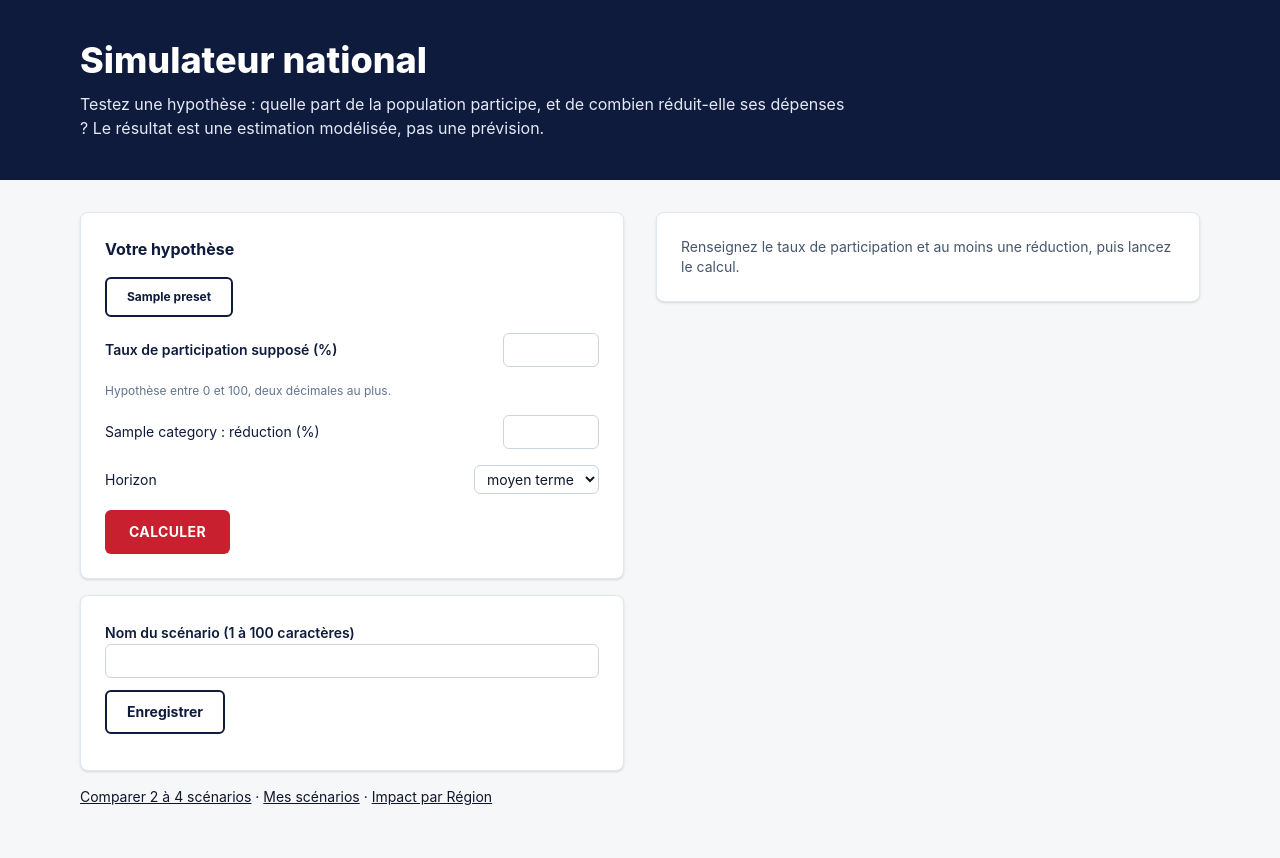
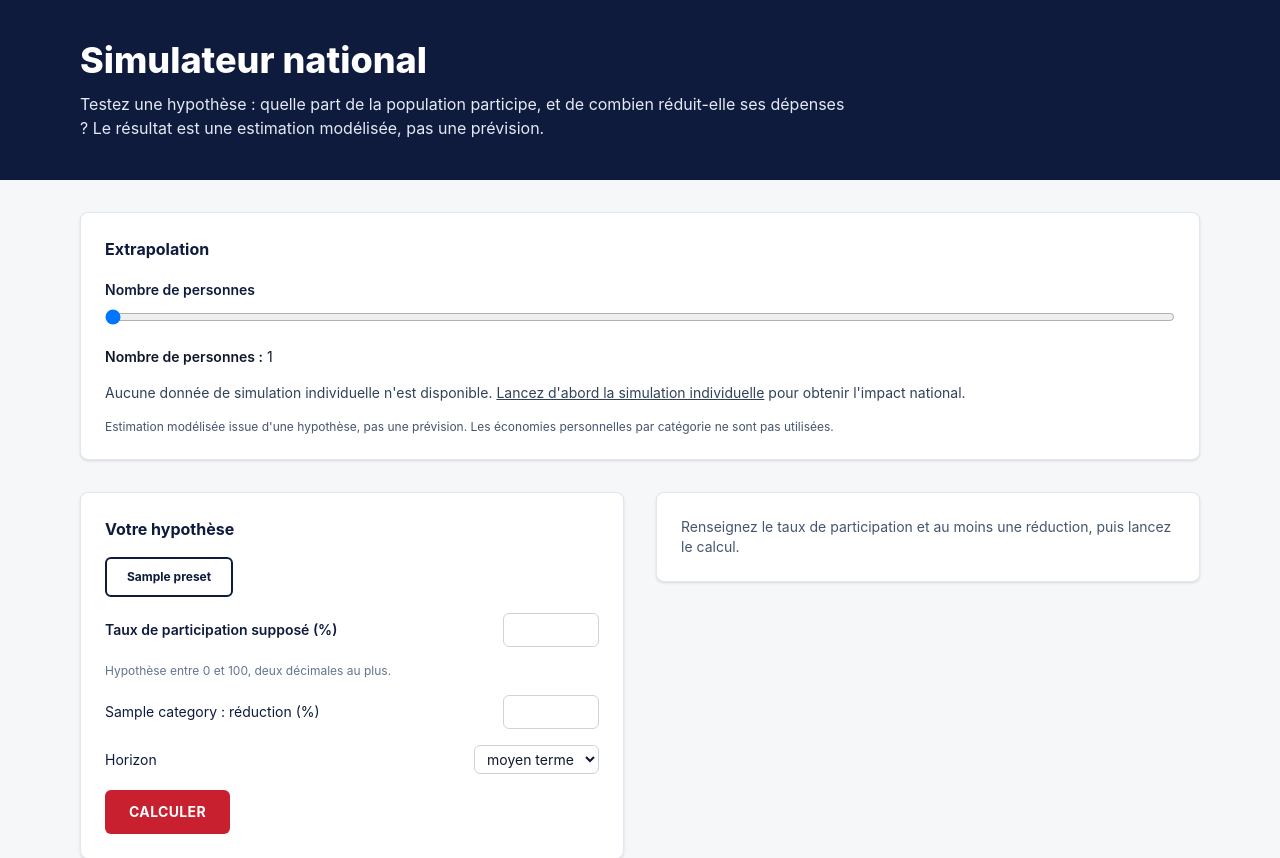
Before and after one commit to Sam9682/partipolia, a Python web app: template app/templates/public/national_simulator.html in a window 1280 px wide. Shown: the part 60-918 px from the top of the page. Run offline with Jinja, Linux system fonts and the light colour scheme; the template is opened without the code that fills it: most values are stand-ins (such as "Sample title", 1, 10 or a date in 2020); style sheets or scripts are compiled from the project's sources.

```diff
--- /dev/null
+++ b/app/static/js/national_slider.js
@@ -0,0 +1,198 @@
+/*
+ * Curseur de population pour la simulation nationale.
+ * Fonctions pures : arithmétique décimale exacte (BigInt), formatage fr-FR.
+ * Aucun appel réseau.
+ */
+(function (root) {
+  'use strict';
+
+  var MAX_COUNT = 68000000;
+  var SLIDER_MAX = 1000;
+  var SCALE = 6;
+  var ABS_LIMIT = 1000000000;
+  var STORAGE_KEY = 'partipolia.nationalTransfer';
+  var HORIZONS = ['short', 'medium', 'long'];
+
+  var FACTOR = 10n ** BigInt(SCALE);
+  var DECIMAL_RE = /^-?\d+(\.\d+)?$/;
+  var THIN_NBSP = '\u202f';
+  var NBSP = '\u00a0';
+  var MINUS = '\u2212';
+
+  // --- Curseur -------------------------------------------------------------
+
+  function sliderToCount(position) {
+    var p = Number(position);
+    if (!Number.isFinite(p)) { p = 0; }
+    p = Math.min(Math.max(p, 0), SLIDER_MAX);
+    if (p >= SLIDER_MAX) { return MAX_COUNT; }
+    var n = Math.round(Math.pow(MAX_COUNT, p / SLIDER_MAX));
+    return Math.min(Math.max(n, 1), MAX_COUNT);
+  }
+
+  function countToSlider(count) {
+    var n = Number(count);
+    if (!Number.isFinite(n) || n <= 1) { return 0; }
+    if (n >= MAX_COUNT) { return SLIDER_MAX; }
+    var p = Math.round(SLIDER_MAX * Math.log(n) / Math.log(MAX_COUNT));
+    return Math.min(Math.max(p, 0), SLIDER_MAX);
+  }
+
+  // --- Arithmétique décimale exacte ---------------------------------------
+
+  // Division entière arrondie au plus proche, demi vers l'infini en valeur absolue.
+  function divRound(num, den) {
+    var negative = num < 0n;
+    var abs = negative ? -num : num;
+    var q = (abs * 2n + den) / (den * 2n);
+    return negative ? -q : q;
+  }
+
+  function decimalToScaled(text) {
+    if (typeof text !== 'string' || !DECIMAL_RE.test(text)) { return null; }
+    var negative = text.charAt(0) === '-';
+    var body = negative ? text.slice(1) : text;
+    var parts = body.split('.');
+    var intPart = BigInt(parts[0]);
+    var frac = parts.length > 1 ? parts[1] : '';
+    var result;
+    if (frac.length <= SCALE) {
+      while (frac.length < SCALE) { frac += '0'; }
+      result = intPart * FACTOR + BigInt(frac);
+    } else {
+      var digits = BigInt(parts[0] + frac);
+      result = divRound(digits, 10n ** BigInt(frac.length - SCALE));
+    }
+    return negative ? -result : result;
+  }
+
+  function multiplyCount(count, scaled) {
+    return divRound(BigInt(count) * BigInt(scaled), FACTOR);
+  }
+
+  // --- Formatage fr-FR -----------------------------------------------------
+
+  function groupDigits(digits) {
+    return digits.replace(/\B(?=(\d{3})+(?!\d))/g, THIN_NBSP);
+  }
+
+  function formatCount(count) {
+    var n = BigInt(count);
+    var negative = n < 0n;
+    var text = groupDigits((negative ? -n : n).toString());
+    return (negative ? MINUS : '') + text;
+  }
+
+  function formatEuroSigned(euros) {
+    var n = BigInt(euros);
+    var negative = n < 0n;
+    var text = groupDigits((negative ? -n : n).toString());
+    return (negative ? MINUS : '+') + text + NBSP + '\u20ac';
+  }
+
+  // --- Transfert de session -----------------------------------------------
+
+  function scaledToDecimal(scaled) {
+    var negative = scaled < 0n;
+    var abs = negative ? -scaled : scaled;
+    var digits = abs.toString();
+    while (digits.length <= SCALE) { digits = '0' + digits; }
+    var text = digits.slice(0, digits.length - SCALE) + '.' + digits.slice(digits.length - SCALE);
+    return (negative && abs !== 0n ? '-' : '') + text;
+  }
+
+  function boundToText(value) {
+    if (typeof value === 'string') { return value; }
+    if (typeof value === 'number' && Number.isFinite(value)) { return String(value); }
+    return null;
+  }
+
+  function buildTransfer(sim) {
+    try {
+      if (!sim || !sim.fiscal || !sim.personal) { return null; }
+      var impact = sim.fiscal.net_public_impact;
+      if (!impact) { return null; }
+      var adults = sim.personal.adults;
+      if (typeof adults !== 'number' || !Number.isInteger(adults) || adults < 1 || adults > 10) {
+        return null;
+      }
+      var lowScaled = decimalToScaled(boundToText(impact.low));
+      var highScaled = decimalToScaled(boundToText(impact.high));
+      if (lowScaled === null || highScaled === null) { return null; }
+      var divisor = BigInt(adults);
+      var horizon = sim.fiscal.horizon;
+      return {
+        low: scaledToDecimal(divRound(lowScaled, divisor)),
+        high: scaledToDecimal(divRound(highScaled, divisor)),
+        horizon: HORIZONS.indexOf(horizon) >= 0 ? horizon : 'medium'
+      };
+    } catch (e) {
+      return null;
+    }
+  }
+
+  function withinLimit(text) {
+    var scaled = decimalToScaled(text);
+    if (scaled === null) { return false; }
+    var abs = scaled < 0n ? -scaled : scaled;
+    return abs <= BigInt(ABS_LIMIT) * FACTOR;
+  }
+
+  function parseTransfer(raw) {
+    if (typeof raw !== 'string') { return null; }
+    var data;
+    try { data = JSON.parse(raw); } catch (e) { return null; }
+    if (!data || typeof data !== 'object' || Array.isArray(data)) { return null; }
+    if (typeof data.low !== 'string' || typeof data.high !== 'string') { return null; }
+    if (!withinLimit(data.low) || !withinLimit(data.high)) { return null; }
+    var horizon = HORIZONS.indexOf(data.horizon) >= 0 ? data.horizon : 'medium';
+    return { low: data.low, high: data.high, horizon: horizon };
+  }
+
+  function writeTransfer(storage, sim) {
+    var transfer = buildTransfer(sim);
+    if (transfer === null) { return false; }
+    try {
+      storage.setItem(STORAGE_KEY, JSON.stringify(transfer));
+      return true;
+    } catch (e) {
+      return false;
+    }
+  }
+
+  function readTransfer(storage) {
+    try {
+      var raw = storage.getItem(STORAGE_KEY);
+      if (raw === null || raw === undefined) { return null; }
+      var transfer = parseTransfer(raw);
+      if (transfer === null) { storage.removeItem(STORAGE_KEY); }
+      return transfer;
+    } catch (e) {
+      return null;
+    }
+  }
+
+  var api = {
+    buildTransfer: buildTransfer,
+    parseTransfer: parseTransfer,
+    writeTransfer: writeTransfer,
+    readTransfer: readTransfer,
+    MAX_COUNT: MAX_COUNT,
+    SLIDER_MAX: SLIDER_MAX,
+    SCALE: SCALE,
+    ABS_LIMIT: ABS_LIMIT,
+    STORAGE_KEY: STORAGE_KEY,
+    HORIZONS: HORIZONS,
+    sliderToCount: sliderToCount,
+    countToSlider: countToSlider,
+    decimalToScaled: decimalToScaled,
+    multiplyCount: multiplyCount,
+    formatCount: formatCount,
+    formatEuroSigned: formatEuroSigned
+  };
+
+  root.PartipoliaNational = Object.assign(root.PartipoliaNational || {}, api);
+  if (typeof module !== 'undefined' && module.exports) {
+    module.exports = root.PartipoliaNational;
+  }
+})(typeof window !== 'undefined' ? window : globalThis);
--- a/app/templates/public/national_simulator.html
+++ b/app/templates/public/national_simulator.html
@@ -11,6 +11,48 @@
 </section>
 
 <div class="mx-auto max-w-6xl px-4 pt-8" data-testid="national-simulator">
+  <section class="card mb-8 space-y-4" aria-labelledby="extrapolation-titre" x-data="nationalExtrapolation()" x-init="init()" data-testid="extrapolation">
+    <h2 id="extrapolation-titre" class="font-bold text-navy-900">Extrapolation</h2>
+
+    <div>
+      <label for="population-slider" class="text-sm font-semibold text-navy-900">Nombre de personnes</label>
+      <input id="population-slider" type="range" min="0" max="1000" step="1" value="0"
+             x-model.number="position"
+             class="mt-2 w-full rounded focus:outline-none focus-visible:ring-2 focus-visible:ring-navy-900 focus-visible:ring-offset-2" />
+    </div>
+
+    <div aria-live="polite" aria-atomic="true" data-testid="extrapolation-valeurs" class="space-y-2 text-sm">
+      <p><span class="font-semibold">Nombre de personnes :</span> <span x-text="countText" data-testid="population-count">1</span></p>
+      <template x-if="transfer">
+        <div class="space-y-2">
+          <p data-testid="impact-national">
+            <span class="font-semibold">Impact public net national par an :</span>
+            <span x-text="nationalLowText"></span> (borne basse) à <span x-text="nationalHighText"></span> (borne haute)
+          </p>
+          <p data-testid="impact-par-personne" class="text-slate-600">
+            Impact par personne utilisé, par an :
+            <span x-text="perPersonLowText"></span> (borne basse) à <span x-text="perPersonHighText"></span> (borne haute)
+          </p>
+        </div>
+      </template>
+    </div>
+
+    <template x-if="!transfer">
+      <p class="text-sm text-slate-700" data-testid="extrapolation-absente">
+        Aucune donnée de simulation individuelle n'est disponible. <a href="/simulateur" class="underline focus:outline-none focus-visible:ring-2 focus-visible:ring-navy-900">Lancez d'abord la simulation individuelle</a> pour obtenir l'impact national.
+      </p>
+    </template>
+
+    <template x-if="transfer">
+      <div class="space-y-1 text-sm text-slate-600" data-testid="extrapolation-origine">
+        <p>Valeurs reprises de votre simulation individuelle, ramenées à une personne. Horizon : <span x-text="horizonLabel"></span>.</p>
+      </div>
+    </template>
+    <p class="sr-only" aria-live="polite" data-testid="extrapolation-annonce" x-text="announcement"></p>
+
+    <p class="text-xs text-slate-600">Estimation modélisée issue d'une hypothèse, pas une prévision. Les économies personnelles par catégorie ne sont pas utilisées.</p>
+  </section>
+
   <div class="grid gap-8 lg:grid-cols-2">
     <div class="space-y-4">
       <form id="form-scenario" class="card space-y-4" aria-label="Paramètres du scénario national"
@@ -42,4 +84,43 @@
 </div>
 {% endblock %}
 
-{% block scripts %}<script src="/static/js/national.js" defer></script>{% endblock %}
+{% block scripts %}<script src="/static/js/national_slider.js"></script>
+<script src="/static/js/national.js" defer></script>
+<script>
+  document.addEventListener('alpine:init', () => {
+    Alpine.data('nationalExtrapolation', () => ({
+      position: 0,
+      transfer: null,
+      announcement: '',
+      horizons: { short: 'court terme', medium: 'moyen terme', long: 'long terme' },
+      init() {
+        const N = window.PartipoliaNational;
+        let transfer = null;
+        try { transfer = N.readTransfer(window.sessionStorage); } catch (e) { transfer = null; }
+        if (transfer) {
+          this.transfer = transfer;
+          this.announcement = 'Impact par personne prérempli depuis votre simulation individuelle.';
+        }
+      },
+      get count() { return window.PartipoliaNational.sliderToCount(this.position); },
+      get countText() { return window.PartipoliaNational.formatCount(this.count); },
+      get horizonLabel() { return this.horizons[this.transfer.horizon] || this.horizons.medium; },
+      national(bound) {
+        const N = window.PartipoliaNational;
+        return N.formatEuroSigned(N.multiplyCount(this.count, N.decimalToScaled(this.transfer[bound])));
+      },
+      perPerson(bound) {
+        const N = window.PartipoliaNational;
+        const cents = N.multiplyCount(100, N.decimalToScaled(this.transfer[bound]));
+        const negative = cents < 0n;
+        const abs = negative ? -cents : cents;
+        const frac = String(abs % 100n).padStart(2, '0');
+        return (negative ? '\u2212' : '+') + N.formatCount(abs / 100n) + ',' + frac + '\u00a0\u20ac';
+      },
+      get nationalLowText() { return this.national('low'); },
+      get nationalHighText() { return this.national('high'); },
+      get perPersonLowText() { return this.perPerson('low'); },
+      get perPersonHighText() { return this.perPerson('high'); }
+    }));
+  });
+</script>{% endblock %}
--- a/app/templates/public/partials/join_consumption.html
+++ b/app/templates/public/partials/join_consumption.html
@@ -54,5 +54,10 @@
       <p class="mt-2 text-xs text-slate-500" x-text="sim ? sim.disclaimers[0] : ''"></p>
       <p class="mt-1 text-xs text-slate-500" x-text="sim ? 'Version du modèle : ' + sim.model_version : ''"></p>
       {% include "public/partials/impact_extras.html" %}
+      <template x-if="me">
+        <div class="mt-4">
+          <button type="button" class="btn-outline" @click="goNational()">Simulation nationale</button>
+        </div>
+      </template>
     </div>
   </div>
```
Also changed, not shown: app/templates/public/join.html (+10 -0 lines), app/templates/public/simulator.html (+14 -1 lines), package.json (added, +11 -0 lines), package-lock.json (added), 2 other files.
